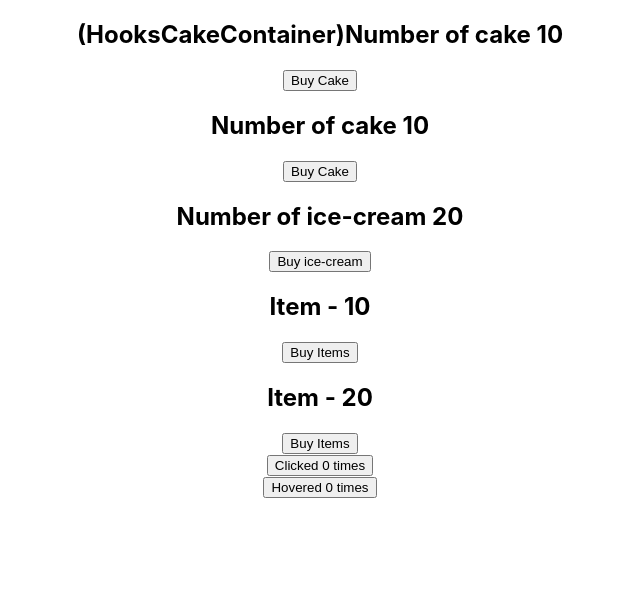
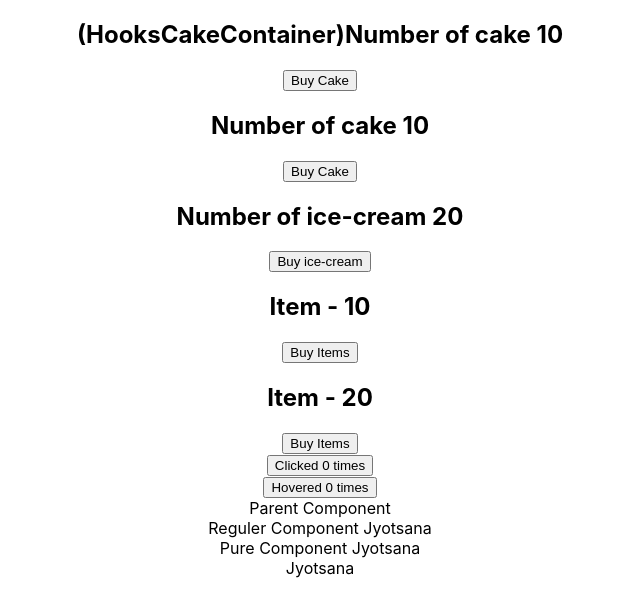
Before and after one commit to jyotsana-khaparde/react-redux-demo, a React (Create React App) app: page / in a window 1280 px wide. Shown: the top 616 px of the page, without its empty margins (320-960 px from the left). Built offline with nearby package versions, Linux system fonts and the light colour scheme.

Commit message:
examples of pure component for class component & memo for functional component

```diff
--- a/src/App.js
+++ b/src/App.js
@@ -7,6 +7,7 @@ import IceCreamContainer from '../src/components/iceCreamContainer'
 import ItemContainer from '../src/components/itemContainer'
 import ClickCounter from '../src/components/clickCounter'
 import HoverCounter from '../src/components/hoverCounter'
+import ParentComp from '../src/components/parentComp'
 import { Provider } from'react-redux'
 
 function App() {
@@ -28,6 +29,7 @@ function App() {
         <ItemContainer></ItemContainer>
         <ClickCounter></ClickCounter>
         <HoverCounter></HoverCounter>
+        <ParentComp/>
       </div>
     </Provider>
   );
--- /dev/null
+++ b/src/components/memoComp.js
@@ -0,0 +1,17 @@
+import React from 'react'
+
+function MemoComp({name}) {
+    console.log('Memo Component');
+    return(
+        <div>
+            {name}
+        </div>
+    )
+}
+
+/**
+ * React.memo accept a component add something to that component and return a new enchanced component(just like HOC).
+ * It is capable of avoiding re-render when there is no changes in props
+ * React.memo is similar to pure component but it works with functional component instead
+ */
+export default React.memo(MemoComp)
--- /dev/null
+++ b/src/components/parentComp.js
@@ -0,0 +1,35 @@
+import React, { Component } from 'react'
+import PureComp from './pureComp'
+import RegComp from './regComp'
+import MemoComp from './memoComp'
+
+class ParentComp extends Component {
+    constructor(props){
+        super(props)
+        this.state = {
+            name: 'Jyotsana'
+        }
+    }
+
+    componentDidMount() {
+        setInterval(() => {
+            this.setState({
+                name: 'Jyotsana'
+            })
+        }, 2000)
+    }
+
+    render() {
+        console.log('**********i am ParentComp************');
+        return (
+            <div>
+                Parent Component
+                <RegComp name={this.state.name}></RegComp>
+                <PureComp name={this.state.name}></PureComp>
+                <MemoComp name={this.state.name}></MemoComp>
+            </div>
+        )
+    }
+}
+
+export default ParentComp
--- /dev/null
+++ b/src/components/pureComp.js
@@ -0,0 +1,45 @@
+import React, { PureComponent } from 'react'
+/**
+ * Regular component:- It does not implements the shouldComponentUpdate lifecycle method, it always return true by default
+ * Pure Component:- A PureComponent implements the shouldComponentUpdate lifecycle method with a shallow props & state comparison
+ * Summary:-
+ * 1. We can create a component by extending PureComponent class.
+ * 2. A PureComponent implements the shouldComponentUpdate lifecycle method by performing a
+ * shallow comparision on the props and state of component.
+ * 3. If there is no difference between SC of preState with currentState,
+ *    and SC of preProps with currentProps, the component is not re-rendered hance performance boost.
+ * 4. It is a good idea to ensure that all the childern components are also pure to avoid unexpected behaviour.
+ * 5. Never mutate the state. always return a new object that reflect the new state.
+ */
+
+class PureComp extends PureComponent {
+    render() {
+        console.log(' i am PureComp');
+        return (
+            <div>
+                Pure Component {this.props.name}
+            </div>
+        )
+    }
+}
+
+export default PureComp
+
+/**
+ * Shallow comparison (SC) : -
+ * 1. Primitive types : a (SC) b return true if a and b have the same value and are of the same type
+ * Ex: string 'jyotsana' (SC) string 'jyotsana' return true.
+ *
+ * 2. Complex types: a (SC) b return true if a and b reference the exact same object.
+ * Ex1: var a = [1,2,3];
+ *     var b = [1,2,3];
+ *     var c = a
+ *     var result1 = (a === b) //false
+ *     var result2 = (a === c) //true
+ * Ex2: var a = {x:1, y:2};
+ *     var b = {x:1, y:2};
+ *     var c = a
+ *     var result1 = (a === b) //false
+ *     var result2 = (a === c) //true
+ *
+ */
--- /dev/null
+++ b/src/components/regComp.js
@@ -0,0 +1,14 @@
+import React, { Component } from 'react'
+
+class RegComp extends Component {
+    render() {
+        console.log(' i am RegComp');
+        return (
+            <div>
+                Reguler Component {this.props.name}
+            </div>
+        )
+    }
+}
+
+export default RegComp
```
